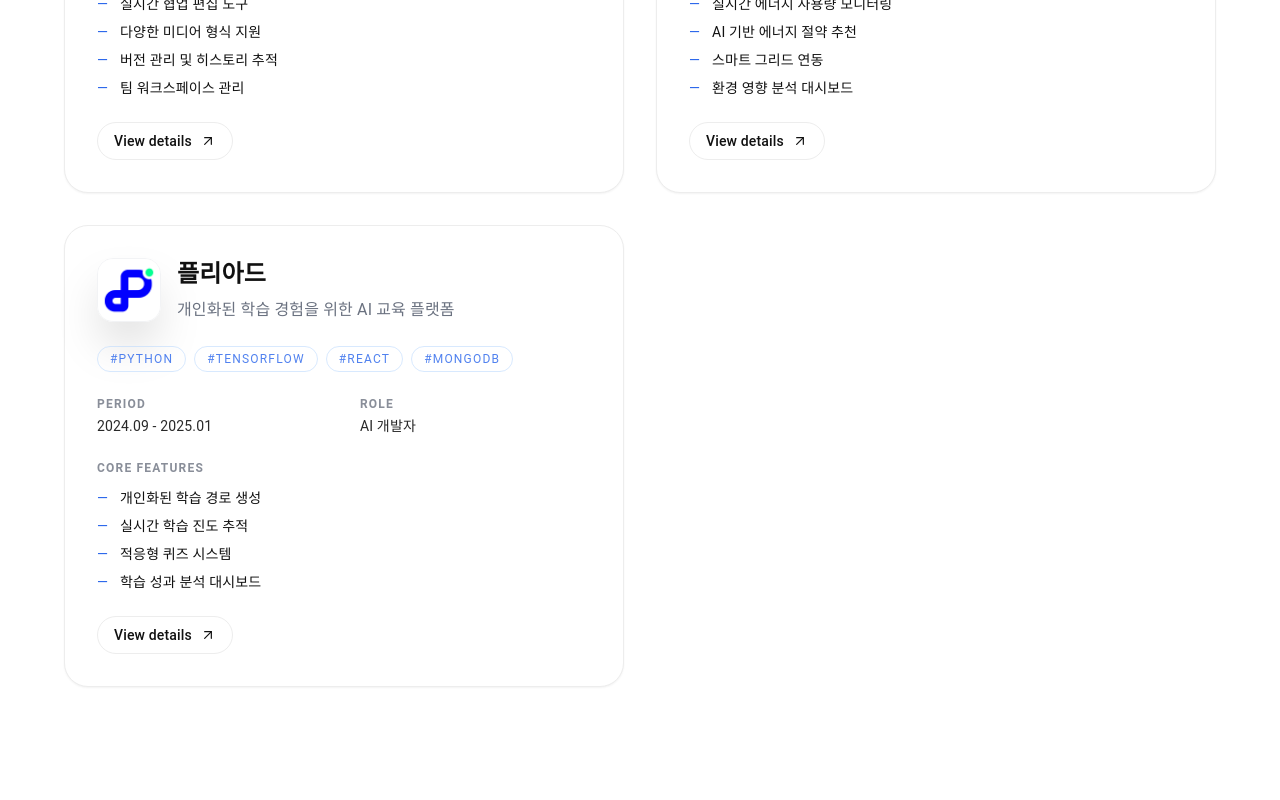
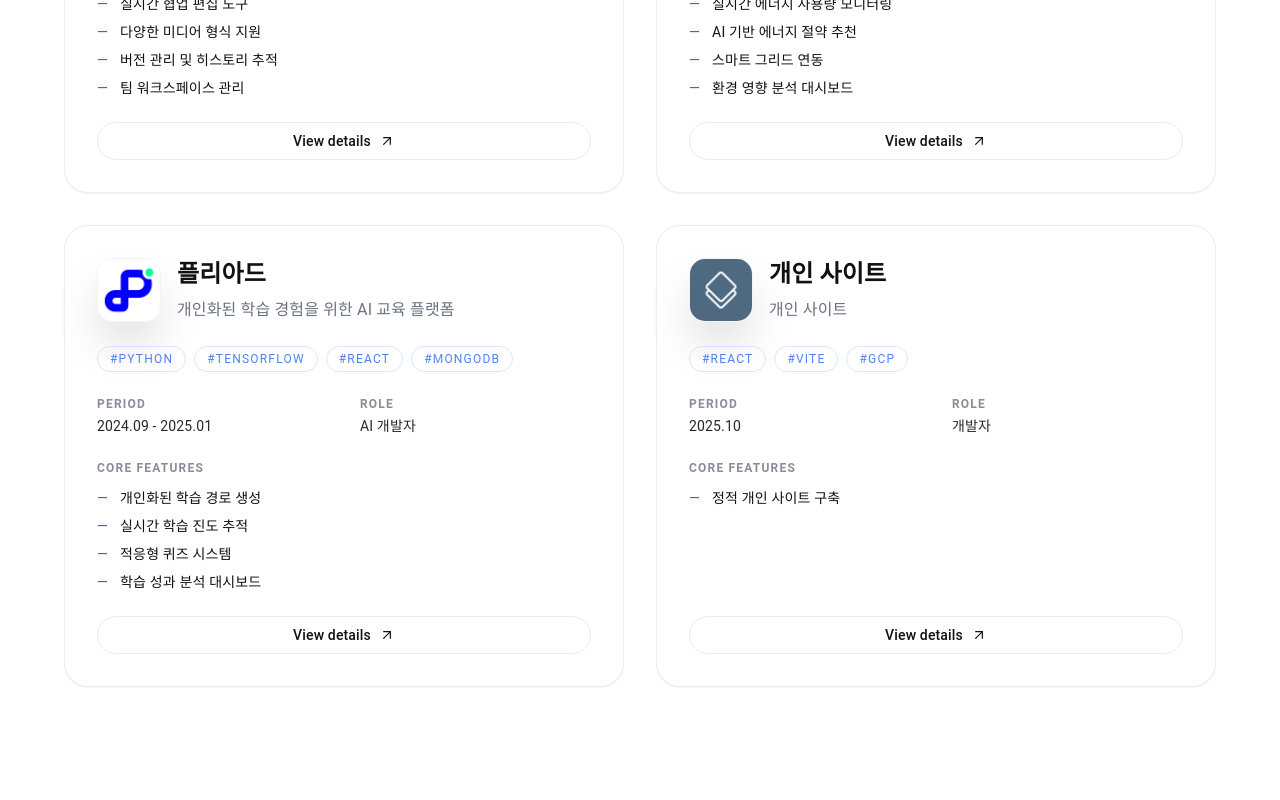
Before and after one commit to Ohjackson/My-Site, a React (Vite) app: page / in a window 1280 px wide. Shown: the part 4200-5000 px from the top of the page. Built offline with nearby package versions, Linux system fonts and the light colour scheme.

Commit message:
chore: fix detail

```diff
--- a/src/pages/main/sections/achievements/AchievementsSection.tsx
+++ b/src/pages/main/sections/achievements/AchievementsSection.tsx
@@ -14,7 +14,7 @@ export const AchievementsSection = () => {
       <div className="mx-auto max-w-6xl">
         <div className="mb-20 text-center">
           <h2 className="text-5xl font-semibold tracking-tight md:text-6xl">
-            {data.title}
+            Achievements & Education
           </h2>
           <div className="mt-6 h-px w-16 bg-text mx-auto" />
         </div>
--- a/src/pages/main/sections/achievements/data/achievementsData.ts
+++ b/src/pages/main/sections/achievements/data/achievementsData.ts
@@ -1,5 +1,4 @@
 export interface AchievementsData {
-  title: string;
   achievementsTitle: string;
   educationTitle: string;
   achievements: string[];
@@ -8,7 +7,6 @@ export interface AchievementsData {
 
 export const achievementsData: Record<string, AchievementsData> = {
   ko: {
-    title: "수상 및 학력",
     achievementsTitle: "수상 및 실적",
     educationTitle: "학력 및 교육",
     achievements: [
@@ -16,14 +14,13 @@ export const achievementsData: Record<string, AchievementsData> = {
       "아르테크네 – 제1회 창업 연계 지원 사업 대상 (2024)"
     ],
     education: [
-      "가천대학교 – 인공지능학과(本専攻) 2기 (2026년 졸업 예정)",
-      "가천대학교 창업대학 GCS(複専攻) 4기",
+      "가천대학교 인공지능학과(本) 2기 (2026년 졸업 예정)",
+      "가천대학교 창업대학 GCS(複) 4기",
       "SOPT 35기 – iOS 트랙",
       "카카오엔터프라이즈 SW아카데미 7기 – 재학 중"
     ]
   },
   en: {
-    title: "Achievements & Education",
     achievementsTitle: "Achievements",
     educationTitle: "Education",
     achievements: [
@@ -31,14 +28,13 @@ export const achievementsData: Record<string, AchievementsData> = {
       "Artechné – Grand Prize, 1st Startup Support Program (2024)"
     ],
     education: [
-      "Gachon University – Department of Artificial Intelligence (Main Major, 2nd Cohort, Expected 2026)",
-      "Gachon University Startup College – GCS (Double Major, 4th Cohort)",
+      "Gachon University, Department of Artificial Intelligence (Main Major, 2nd Cohort, Expected 2026)",
+      "Gachon University, Startup College – GCS (Double Major, 4th Cohort)",
       "SOPT 35th – iOS Track",
       "Kakao Enterprise SW Academy 7th – In Progress"
     ]
   },
   ja: {
-    title: "受賞・学歴",
     achievementsTitle: "受賞・実績",
     educationTitle: "学歴・教育",
     achievements: [
@@ -46,7 +42,7 @@ export const achievementsData: Record<string, AchievementsData> = {
       "Artechné – 第1回 起業連携支援事業 大賞 (2024)"
     ],
     education: [
-      "嘉泉大学 – 人工知能学科（本専攻）第2期（2026年卒業予定）",
+      "嘉泉大学 人工知能学科（本専攻）第2期（2026年卒業予定）",
       "嘉泉大学 起業大学 GCS（複専攻）第4期",
       "SOPT 第35期 – iOSトラック",
       "カカオエンタープライズ SWアカデミー 第7期 – 在籍中"
--- a/src/pages/main/sections/projects/components/ProjectCard.tsx
+++ b/src/pages/main/sections/projects/components/ProjectCard.tsx
@@ -14,8 +14,8 @@ interface ProjectCardProps {
 
 export const ProjectCard = ({ project, labels, viewLabel, onSelect }: ProjectCardProps) => {
   return (
-    <article className="group rounded-3xl border border-border bg-surface p-8 text-text shadow-sm transition hover:-translate-y-1 hover:border-primary-400/80 hover:shadow-2xl">
-      <div className="space-y-6">
+    <article className="group flex flex-col rounded-3xl border border-border bg-surface p-8 text-text shadow-sm transition hover:-translate-y-1 hover:border-primary-400/80 hover:shadow-2xl">
+      <div className="flex-1 space-y-6">
         {/* Project Icon */}
         <div className="flex items-center gap-4">
           <div className="w-16 h-16 rounded-2xl overflow-hidden shadow-2xl border border-gray-200/50 flex-shrink-0">
@@ -88,16 +88,16 @@ export const ProjectCard = ({ project, labels, viewLabel, onSelect }: ProjectCar
             ))}
           </ul>
         </div>
+      </div>
 
       <button
         type="button"
         onClick={() => onSelect(project.id)}
-          className="inline-flex w-full items-center justify-center gap-2 rounded-full border border-border px-4 py-2 text-sm font-medium text-text transition hover:border-primary-400 hover:text-primary-500 sm:w-auto"
+        className="mt-6 inline-flex w-full items-center justify-center gap-2 rounded-full border border-border px-4 py-2 text-sm font-medium text-text transition hover:border-primary-400 hover:text-primary-500 sm:w-auto"
       >
         {viewLabel}
         <ArrowUpRightIcon className="h-4 w-4" />
       </button>
-      </div>
     </article>
   );
 };
--- /dev/null
+++ b/src/pages/main/sections/projects/data/MySite/project.json
@@ -0,0 +1,133 @@
+{
+  "name": {
+    "ko": "개인 사이트",
+    "en": "My Site",
+    "ja": "マイサイト"
+  },
+  "summary": {
+    "ko": "개인 사이트",
+    "en": "Personal website",
+    "ja": "個人サイト"
+  },
+  "period": {
+    "ko": "2025.10",
+    "en": "2025.10",
+    "ja": "2025.10"
+  },
+  "role": {
+    "ko": "개발자",
+    "en": "Developer",
+    "ja": "開発者"
+  },
+  "tags": {
+    "ko": ["React", "Vite", "GCP"],
+    "en": ["React", "Vite", "GCP"],
+    "ja": ["React", "Vite", "GCP"]
+  },
+  "features": {
+    "ko": [
+      "정적 개인 사이트 구축"
+    ],
+    "en": [
+      "Static personal website"
+    ],
+    "ja": [
+      "静的個人サイト"
+    ]
+  },
+  "detail": {
+    "subtitle": {
+      "ko": "AI가 만드는 완벽한 커플 여행",
+      "en": "Perfect Couple Travel Created by AI",
+      "ja": "AIが作る完璧なカップル旅行"
+    },
+    "overview": {
+      "purpose": {
+        "ko": "커플의 취향과 상황을 분석하여 최적의 여행 계획을 제공하는 AI 서비스",
+        "en": "AI service that analyzes couples' preferences and situations to provide optimal travel plans",
+        "ja": "カップルの好みと状況を分析し、最適な旅行計画を提供するAIサービス"
+      },
+      "target": {
+        "ko": "여행을 계획하는 20-40대 커플",
+        "en": "Couples in their 20s-40s planning trips",
+        "ja": "旅行を計画する20-40代のカップル"
+      },
+      "value": {
+        "ko": "개인화된 여행 경험을 통한 특별한 추억 창조",
+        "en": "Creating special memories through personalized travel experiences",
+        "ja": "パーソナライズされた旅行体験を通じた特別な思い出の創造"
+      }
+    },
+    "responsibilities": {
+      "ko": [
+        "프론트엔드 React 애플리케이션 개발",
+        "Node.js 백엔드 API 구축",
+        "MongoDB 데이터베이스 설계",
+        "AI 추천 알고리즘 구현"
+      ],
+      "en": [
+        "Frontend React application development",
+        "Node.js backend API construction",
+        "MongoDB database design",
+        "AI recommendation algorithm implementation"
+      ],
+      "ja": [
+        "フロントエンドReactアプリケーション開発",
+        "Node.jsバックエンドAPI構築",
+        "MongoDBデータベース設計",
+        "AI推奨アルゴリズム実装"
+      ]
+    },
+    "highlights": {
+      "ko": [
+        "머신러닝 기반 개인화 추천 시스템",
+        "실시간 협업 여행 계획 기능",
+        "사용자 만족도 92% 달성"
+      ],
+      "en": [
+        "Machine learning-based personalized recommendation system",
+        "Real-time collaborative travel planning features",
+        "Achieved 92% user satisfaction"
+      ],
+      "ja": [
+        "機械学習ベースのパーソナライズ推奨システム",
+        "リアルタイム協力旅行計画機能",
+        "ユーザー満足度92%達成"
+      ]
+    },
+    "challenge": {
+      "problem": {
+        "ko": "커플의 서로 다른 취향을 조화롭게 반영한 여행 계획의 어려움",
+        "en": "Difficulty in creating travel plans that harmoniously reflect couples' different preferences",
+        "ja": "カップルの異なる好みを調和よく反映した旅行計画の困難"
+      },
+      "solution": {
+        "ko": "AI 기반 취향 분석 및 절충안 제시 알고리즘 개발",
+        "en": "Development of AI-based preference analysis and compromise suggestion algorithm",
+        "ja": "AIベースの好み分析と妥協案提示アルゴリズムの開発"
+      },
+      "result": {
+        "ko": "커플 만족도 4.9/5.0, 재사용률 78% 달성",
+        "en": "Achieved couple satisfaction 4.9/5.0, reuse rate 78%",
+        "ja": "カップル満足度4.9/5.0、再利用率78%達成"
+      }
+    },
+    "metrics": {
+      "ko": [
+        "월 활성 사용자 25,000명",
+        "평균 여행 계획 완성률 89%",
+        "커플 만족도 4.9/5.0"
+      ],
+      "en": [
+        "25,000 monthly active users",
+        "Average travel plan completion rate 89%",
+        "Couple satisfaction 4.9/5.0"
+      ],
+      "ja": [
+        "月間アクティブユーザー25,000人",
+        "平均旅行計画完成率89%",
+        "カップル満足度4.9/5.0"
+      ]
+    }
+  }
+}
--- a/src/pages/main/sections/projects/hooks/useProjectsContent.ts
+++ b/src/pages/main/sections/projects/hooks/useProjectsContent.ts
@@ -10,6 +10,7 @@ import aconData from '../data/Acon/project.json';
 import popcoData from '../data/POPCO/project.json';
 import daonData from '../data/Daon/project.json';
 import pliadData from '../data/Pliad/project.json';
+import mysiteData from '../data/MySite/project.json';
 
 const projectData = {
   tangocho: tangochoData,
@@ -19,6 +20,7 @@ const projectData = {
   popco: popcoData,
   daon: daonData,
   pliad: pliadData,
+  mysite: mysiteData,
 };
 
 export const useProjectsContent = () => {
```
Also changed, not shown: src/pages/main/sections/projects/data/MySite/icon.png (added). Lines whose indentation alone changed are shown as unchanged.
